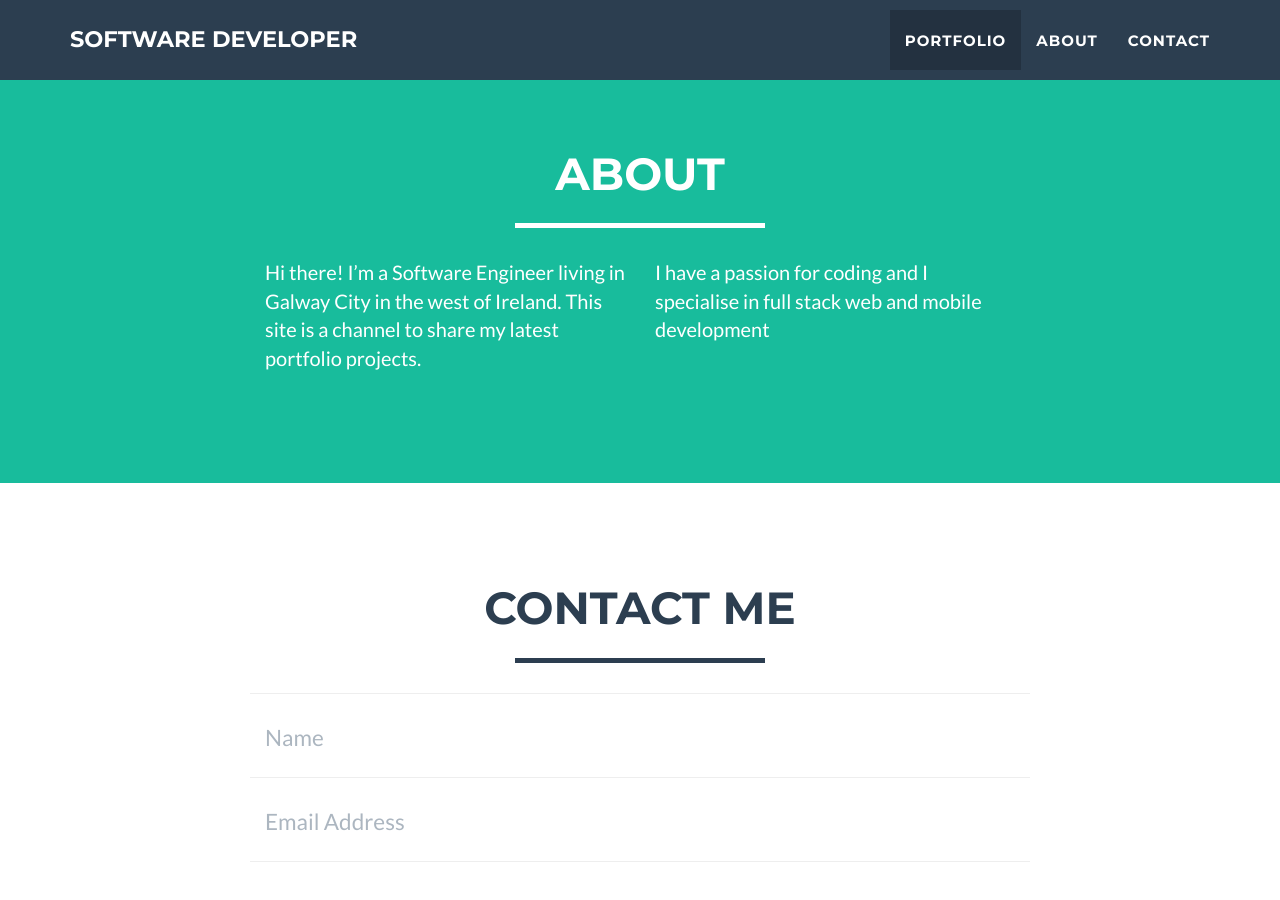
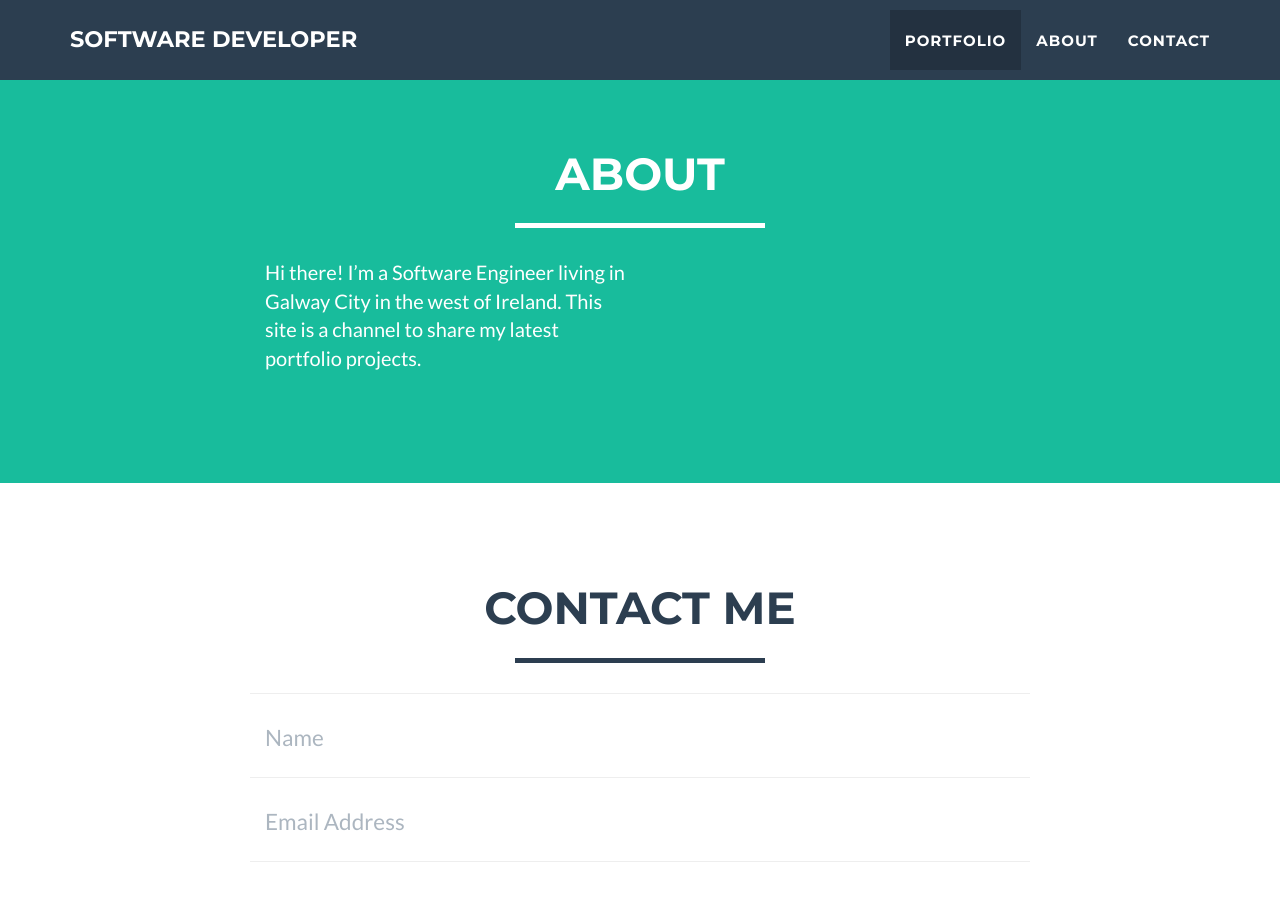
Before and after one commit to BrianJVarley/brianjvarley.github.io, a Jekyll site: the page built from index.html, in a window 1280 px wide and 900 px high, scrolled down 1090 px. Built offline with Jekyll 4.4.1, drawn with Linux system fonts in a browser that asks for light colours.

Commit message:
rm blurb

```diff
--- a/_includes/about.html
+++ b/_includes/about.html
@@ -11,10 +11,6 @@
                 <div class="col-lg-4 col-lg-offset-2">
                     <p>Hi there! I’m a Software Engineer living in Galway City in the west of Ireland. This site is a channel to share my latest portfolio projects.</p>
                 </div>
-                <div class="col-lg-4">
-                    <p> I have a passion for coding and I specialise in full stack web and mobile development</p>
-                </div>
-
             </div>
         </div>
     </section>
```
